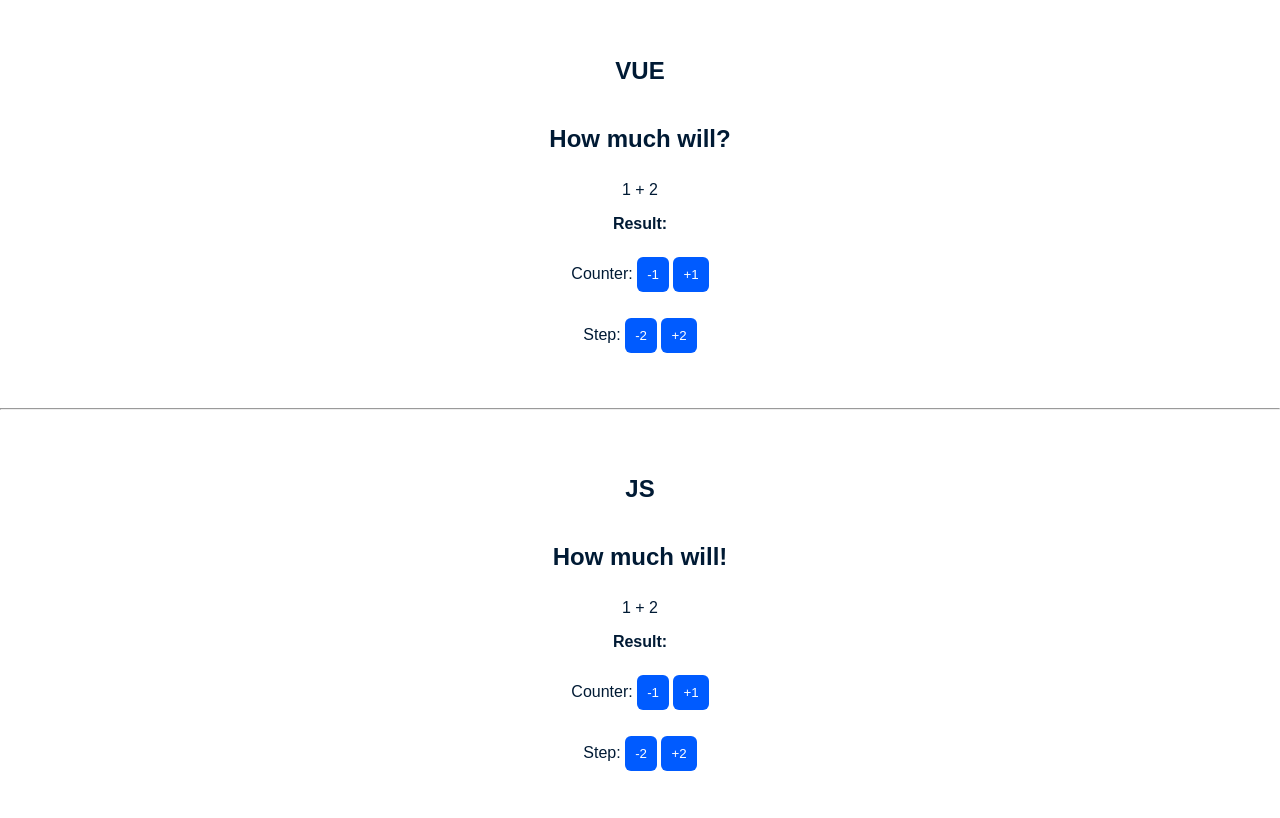
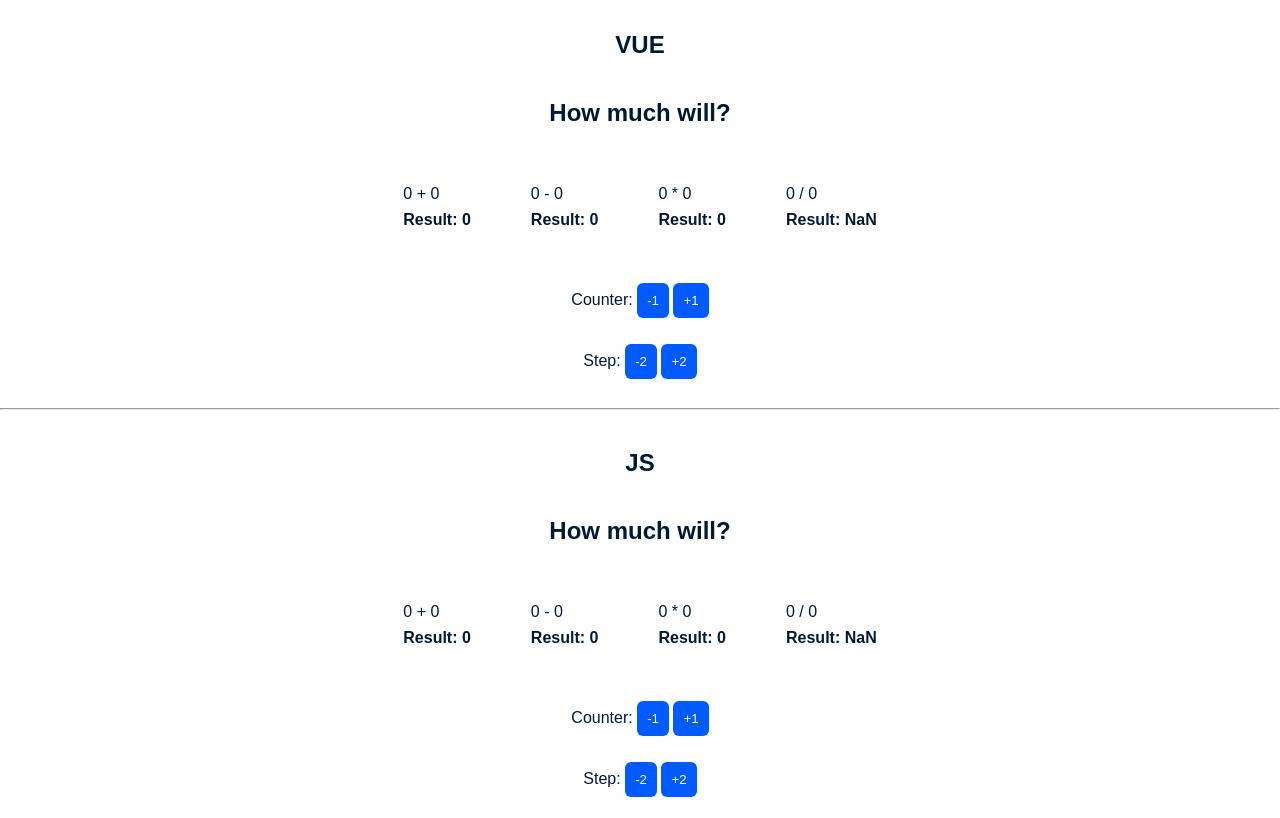
Before and after one commit to ozon-edu-vue-2021/homework-1-YuryAmelin, a plain HTML site: page index.html in a window 1280 px wide. Drawn offline with nearby package versions, Linux system fonts and the light colour scheme.

Commit message:
'homework'

```diff
--- a/index.html
+++ b/index.html
@@ -1,3 +1,4 @@
+
 <!DOCTYPE html>
 <html lang="en">
 
@@ -14,25 +15,58 @@
 <section class="app vue-app">
     <h1>VUE</h1>
     <h2>How much will?</h2>
+    <div class="actions">
+        <div class="sum">
             <p>{{counter}} + {{step}}</p>
             <p><strong>Result: {{sum}}</strong></p>
+        </div>
+        <div class="subtract">
+            <p>{{counter}} - {{step}}</p>
+            <p><strong>Result: {{difference}}</strong></p>
+        </div>
+        <div class="multiply">
+            <p>{{counter}} * {{step}}</p>
+            <p><strong>Result: {{product}}</strong></p>
+        </div>
+        <div class="divide">
+            <p>{{counter}} / {{step}}</p>
+            <p><strong>Result: {{quotient.toFixed(2)}}</strong></p>
+        </div>
+    </div>
     <div class="math">
         Counter:
-            <button class="button minus" v-on:click="decrementCounterHandler">-1</button>
-            <button class="button plus" v-on:click="incrementCounterHandler">+1</button>
+        <button class="button minus" v-on:click="decrementCounterHandler">-{{this.counterShift}}</button>
+        <button class="button plus" v-on:click="incrementCounterHandler">+{{this.counterShift}}</button>
     </div>
     <div class="math">
         Step:
-            <button class="button minus">-2</button>
-            <button class="button plus">+2</button>
+        <button class="button minus" v-on:click="decrementStepHandler">-{{this.stepShift}}</button>
+        <button class="button plus" v-on:click="incrementStepHandler">+{{this.stepShift}}</button>
     </div>
 </section>
 <hr>
 <section class="app js-app">
+    <div class="action">
         <h1>JS</h1>
-        <h2>How much will!</h2>
+        <h2>How much will?</h2>
+        <div class="actions">
+            <div class="sum">
                 <p><span class="counter"></span> + <span class="step"></span></p>
-        <p><strong>Result: <span class="sum"></span></strong></p>
+                <p><strong>Result: <span class="span-sum"></span></strong></p>
+            </div>
+            <div class="subtract">
+                <p><span class="counter"></span> - <span class="step"></span></p>
+                <p><strong>Result: <span class="span-difference"></span></strong></p>
+            </div>
+            <div class="multiply">
+                <p><span class="counter"></span> * <span class="step"></span></p>
+                <p><strong>Result: <span class="span-product"></span></strong></p>
+            </div>
+            <div class="divide">
+                <p><span class="counter"></span> / <span class="step"></span></p>
+                <p><strong>Result: <span class="span-quotient"></span></strong></p>
+            </div>
+        </div>
         <div class="math">
             Counter:
             <button class="button minus">-1</button>
@@ -40,67 +74,145 @@
         </div>
         <div class="math">
             Step:
-            <button class="button minus">-2</button>
-            <button class="button plus">+2</button>
+            <button class="button step-minus">-2</button>
+            <button class="button step-plus">+2</button>
+        </div>
     </div>
 </section>
 <script>
     const $vue = new Vue({
         el: '.vue-app',
         data: {
-                counter: 1,
-                step: 2
+            counter: 0, // начальное значение counter
+            step: 0, // начальное значение step
+            counterShift: 1, // шаг counter
+            stepShift: 2 // шаг step
         },
         methods: {
-                incrementCounterHandler() {},
-                decrementCounterHandler() {}
-                //...
+            incrementCounterHandler() {
+                this.counter += this.counterShift
+            },
+            decrementCounterHandler() {
+                this.counter -= this.counterShift
+            },
+            incrementStepHandler() {
+                this.step += this.stepShift
+            },
+            decrementStepHandler() {
+                this.step -= this.stepShift
+            },
         },
         computed: {
-                sum() {}
+            sum() {
+                return this.counter + this.step
+            },
+            difference() {
+                return this.counter - this.step
+            },
+            product() {
+                return this.counter * this.step
+            },
+            quotient() {
+                return this.counter / this.step
+            }
         }
     })
 </script>
 <script>
-        const counterEl = document.querySelector('.js-app .counter');
+    const counterEl = document.querySelectorAll('.js-app .counter');
     const buttonElMinus = document.querySelector('.js-app .minus');
     const buttonElPlus = document.querySelector('.js-app .plus');
-        const sumEl = document.querySelector('.js-app .sum');
-        const stepEl = document.querySelector('.js-app .step');
+    const buttonStepMinus = document.querySelector('.js-app .step-minus');
+    const buttonStepPlus = document.querySelector('.js-app .step-plus');
+    const sumEl = document.querySelector('.span-sum');
+    const diffEl = document.querySelector('.span-difference');
+    const prodEl = document.querySelector('.span-product');
+    const quotEl = document.querySelector('.span-quotient');
+    const stepEl = document.querySelectorAll('.js-app .step');
 
     const data = {
-            counter: 1,
-            step: 2
+        counter: 0,
+        step: 0,
+        counterShift: 1,
+        stepShift: 2
     };
 
-        const incrementCounterHandler = function () {};
-        const decrementCounterHandler = function () {};
-        //...
-        const getSum = function () {};
+    const incrementCounterHandler = function () {
+        data.counter += data.counterShift;
+        counterEl.forEach(el => {
+            el.textContent = data.counter
+        })
+    };
+    const decrementCounterHandler = function () {
+        data.counter -= data.stepShift;
+        counterEl.forEach(el => {
+            el.textContent = data.counter
+        })
+    };
+    const incrementStepHandler = function () {
+        data.step += data.stepShift;
+        stepEl.forEach(el => {
+            el.textContent = data.step
+        })
+    };
+    const decrementStepHandler = function () {
+        data.step -= data.stepShift;
+        stepEl.forEach(el => {
+            el.textContent = data.step
+        })
+    };
 
-        const queue = [getSum];
+    const getSum = function () {
+        const sum = data.counter + data.step;
+        sumEl.textContent = sum;
+    };
+    const getDifference = function () {
+        const difference = data.counter - data.step;
+        diffEl.textContent = difference;
+    };
+    const getProduct = function () {
+        const product = data.counter * data.step;
+        prodEl.textContent = product;
+    };
+    const getQuotient = function () {
+        const quotient = (data.counter / data.step).toFixed(2);
+        quotEl.textContent = quotient;
+    };
+
+
+
+
+    const queue = [getSum, getDifference, getProduct, getQuotient];
 
     Object.keys(data).forEach(key => {
         let value = data[key]; // data.counter, data.counter1, data.counter2
         Object.defineProperty(data, key, {
             get: function () {
-                    console.log('get');
-                    // queue.push();
+                //console.log('прочитали value');
                 return value;
             },
             set: function (newValue) {
-                    console.log('set');
+                //console.log('установили новое value');
                 value = newValue;
                 queue.forEach(fn => fn());
             }
         });
     });
 
-        counterEl.textContent = data.counter;
-        stepEl.textContent = data.step;
+    counterEl.forEach(el => {
+        el.textContent = data.counter
+    })
+    stepEl.forEach(el => {
+        el.textContent = data.step
+    })
     getSum();
+    getDifference();
+    getProduct();
+    getQuotient();
     buttonElMinus.addEventListener('click', decrementCounterHandler);
     buttonElPlus.addEventListener('click', incrementCounterHandler);
+    buttonStepMinus.addEventListener('click', decrementStepHandler);
+    buttonStepPlus.addEventListener('click', incrementStepHandler);
 </script>
 </body>
 
--- a/style/index.css
+++ b/style/index.css
@@ -10,6 +10,21 @@
 p {
     margin-block-start: 0.5em;
     margin-block-end: 0.5em;
+}
+
+.action {
+    display: flex;
+    flex-direction: column;
+    align-items: center;
+}
+
+.actions {
+    display: flex;
+    flex-direction: row;
+}
+
+.actions div {
+    padding: 30px;
 }
 
 .app {
```
Also changed, not shown: 1 other file. Lines whose indentation alone changed are shown as unchanged.
